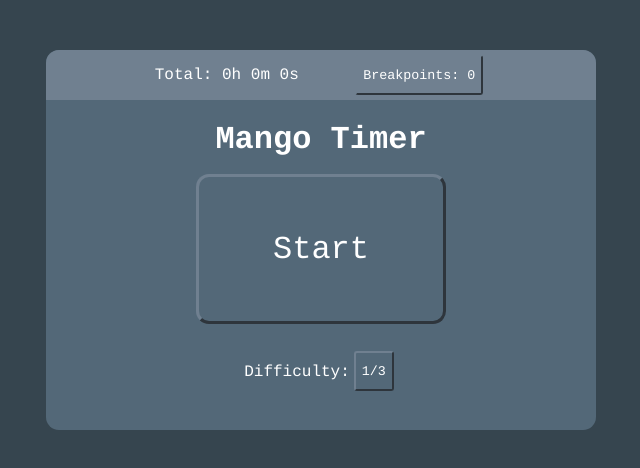
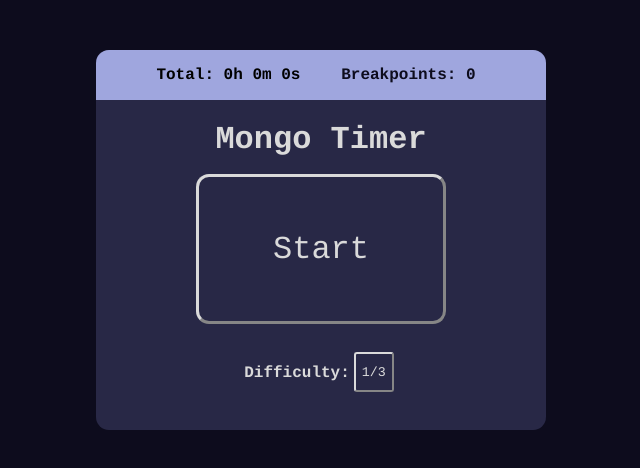
Before and after one commit to Mandlebra/pompom-productivity-app, a React (Vite) app: page / in a window 1280 px wide. Shown: the top 468 px of the page, without its empty margins (319-959 px from the left). Built offline with nearby package versions, Linux system fonts and the light colour scheme.

Commit message:
color styling

```diff
--- a/index.css
+++ b/index.css
@@ -7,9 +7,10 @@ body{
   flex-direction: column;
     margin: 0;
     width : 100%;
-    background: 	#36454f;
+    background: 	#0d0c1d;
     /*
         #6e7f80
+
         #536872
         #708090
         #536878
@@ -17,9 +18,9 @@ body{
     */
 
     text-align: center;
-    color: white;
+    /* color: #0d0c1d; */
     font-family: Courier;
-    /* font-weight: bold; */
+    font-weight: bold;
     height: 100%;
     /* flex-shrink: 0; */
     /* justify-content: center; */
--- a/src/App.jsx
+++ b/src/App.jsx
@@ -1,11 +1,20 @@
-//stop backbutton while on break
-//show visual indicator (greyed out)
-//same with difficulty button on swatch screen
-//disable switching screens while stopwatch is running
+//show visual indicator that you cant use buttons(greyed out?)
+
+//add shop button to stopwatch fixed position, ignore nav
+
+//save user profiles, login
+
+//cookies to keep timer data when computer closes/refreshes?
+//might be a local server issue
+//test on pc
 
 //add stats to break screen
 
+//color back button
+
 //add question mark for how-to guide
+//picture with text boxes?
+//new screen with text. explain concept & execution
 
 import { TopNavStyle, BackButton, WorkToPlay, Naviga, Navigado, Stopwatch, ModBox, ModButton, ModButton0, ModButtonBP, ModButtonControl, BackImg } from './appStyles.jsx';
 
@@ -14,9 +23,11 @@ import buttonLogo from '/src/assets/backArrow.png';
 import React, { useState, useCallback, useEffect } from 'react';
 import { useStopwatch, useTimer } from 'react-timer-hook';
 
+Number.prototype.zeroPad = function () {
+  return ('0' + this).slice(-2);
+};
 
-
-function MyStopwatch({ breakearned, setBreakEarned, style, setStyle, timerVis, setTimerVis, mytime, setMyTime, difficultyToggle, setDifficultyToggle }) {
+function MyStopwatch({ breakearned, setBreakEarned, style, setStyle, timerVis, setTimerVis, mytime, setMyTime, difficultyToggle, setDifficultyToggle, globalRunning, setGlobalRunning }) {
 
   const {
     totalSeconds,
@@ -36,6 +47,7 @@ function MyStopwatch({ breakearned, setBreakEarned, style, setStyle, timerVis, s
     setBreakEarned(breakearned + (totalSeconds / mod));
     setMyTime(mytime + totalSeconds);
     reset(0, false);
+    setGlobalRunning(false);
   }, [isRunning, reset, mytime, totalSeconds, breakearned]);
 
   const changeStyle = () => {
@@ -49,6 +61,7 @@ function MyStopwatch({ breakearned, setBreakEarned, style, setStyle, timerVis, s
       handleReset();
     } else {
       start();
+      setGlobalRunning(true);
     }
   }, [isRunning, start, pause]);
 
@@ -64,6 +77,7 @@ function MyStopwatch({ breakearned, setBreakEarned, style, setStyle, timerVis, s
 
   return (
     <Stopwatch className={style}>
+      <BackButton className={difficultyToggle == 0 ? 'light' : 'dark'} onClick={() => setDifficultyToggle(1)}> <BackImg src={buttonLogo} /></BackButton>
       <MyNav
         mytime={mytime}
         setMyTime={setMyTime}
@@ -71,9 +85,12 @@ function MyStopwatch({ breakearned, setBreakEarned, style, setStyle, timerVis, s
         changeStyle={changeStyle}
         breakearned={breakearned}
         setBreakEarned={setBreakEarned}
+        difficultyToggle={difficultyToggle}
+        globalRunning={globalRunning}
+        setGlobalRunning={setGlobalRunning}
       />
-      <h1 style= {{marginBottom: "12px"}}className={style}>
-        Mango Timer
+      <h1 style={{ color: "#dadada", marginBottom: "12px" }} className={style}>
+        {difficultyToggle == 1 ? "Mongo Timer" : ""}
       </h1>
       <article className={difficultyToggle == 1 ? 'light' : 'dark'}>
         {/* <p>Current Session</p> */}
@@ -82,26 +99,26 @@ function MyStopwatch({ breakearned, setBreakEarned, style, setStyle, timerVis, s
         </p> */}
         {/* <p>{isRunning ? 'Running' : 'Not running'}</p> */}
         <ModButtonControl className={style} onClick={handleStartPause}>
-          {!isRunning ? "Start" : hours + ":" + minutes + ":" + seconds}
+          {!isRunning ? "Start" : hours.zeroPad() + ":" + minutes.zeroPad() + ":" + seconds.zeroPad()}
           {/* {hours}:{minutes}:{seconds} */}
         </ModButtonControl>
         {/* <ModButtonControl className={style} onClick={((totalSeconds > 0) || (isRunning && totalSeconds == 0)) ? handleReset : () => (0)}>
           Finish
         </ModButtonControl> */}
       </article>
+      <WorkToPlay>
+        <p style={{ color: "#dadada" }} className={difficultyToggle == 1 ? 'light' : 'dark'}>Difficulty: </p>
+        <ModButton className={difficultyToggle == 1 ? 'light' : 'dark'} onClick={!isRunning ? () => setDifficultyToggle(0) : () => (0)}>1/{mod}</ModButton>
+      </WorkToPlay>
+
+      <ModBox className={style}>
+        <ModButton0 className={difficultyToggle == 0 ? 'light' : 'dark'} onClick={((totalSeconds > 0) || (isRunning && totalSeconds == 0)) ? () => (0) : () => handleMod(1)}>Very Easy &nbsp;[1/1]</ModButton0>
+        <ModButton0 className={difficultyToggle == 0 ? 'light' : 'dark'} onClick={((totalSeconds > 0) || (isRunning && totalSeconds == 0)) ? () => (0) : () => handleMod(2)}>Easy &nbsp;&nbsp;&nbsp;&nbsp;&nbsp;&nbsp;[1/2]</ModButton0>
+        <ModButton0 className={difficultyToggle == 0 ? 'light' : 'dark'} onClick={((totalSeconds > 0) || (isRunning && totalSeconds == 0)) ? () => (0) : () => handleMod(3)}>Medium &nbsp;&nbsp;&nbsp; [1/3]</ModButton0>
+        <ModButton0 className={difficultyToggle == 0 ? 'light' : 'dark'} onClick={((totalSeconds > 0) || (isRunning && totalSeconds == 0)) ? () => (0) : () => handleMod(4)}>Hard &nbsp;&nbsp;&nbsp;&nbsp;&nbsp;&nbsp;[1/4]</ModButton0>
+      </ModBox>
 
 
-      <ModBox className={style}>
-        <ModButton0 className={difficultyToggle == 0 ? 'light' : 'dark'} onClick={((totalSeconds > 0) || (isRunning && totalSeconds == 0)) ? () => (0) : () => handleMod(1)}>Very Easy</ModButton0>
-        <ModButton0 className={difficultyToggle == 0 ? 'light' : 'dark'} onClick={((totalSeconds > 0) || (isRunning && totalSeconds == 0)) ? () => (0) : () => handleMod(2)}>Easy</ModButton0>
-        <ModButton0 className={difficultyToggle == 0 ? 'light' : 'dark'} onClick={((totalSeconds > 0) || (isRunning && totalSeconds == 0)) ? () => (0) : () => handleMod(3)}>Medium</ModButton0>
-        <ModButton0 className={difficultyToggle == 0 ? 'light' : 'dark'} onClick={((totalSeconds > 0) || (isRunning && totalSeconds == 0)) ? () => (0) : () => handleMod(4)}>Hard</ModButton0>
-      </ModBox>
-
-      <WorkToPlay>
-        <p className={difficultyToggle == 1 ? 'light' : 'dark'}>Difficulty: </p>
-        <ModButton className={difficultyToggle == 1 ? 'light' : 'dark'} onClick={!isRunning ? () => setDifficultyToggle(0) : () => (0)}>1/{mod}</ModButton>
-      </WorkToPlay>
 
 
     </Stopwatch>
@@ -112,7 +129,7 @@ function MyStopwatch({ breakearned, setBreakEarned, style, setStyle, timerVis, s
 
 
 
-function MyTimer({ expiryTimestamp, breakearned, setBreakEarned, style, setStyle, changeStyle, timerVis, setTimerVis, mytime, setMyTime }) {
+function MyTimer({ expiryTimestamp, breakearned, setBreakEarned, style, setStyle, changeStyle, timerVis, setTimerVis, mytime, setMyTime, globalRunning, setGlobalRunning }) {
   const {
     totalSeconds,
     seconds,
@@ -166,8 +183,8 @@ function MyTimer({ expiryTimestamp, breakearned, setBreakEarned, style, setStyle
         breakearned={breakearned}
         setBreakEarned={setBreakEarned}
       /> */}
-      <BackButton className={style == "light" ? "dark" : "light"} onClick={changeStyle}> <BackImg src={buttonLogo} /></BackButton>
-      <h1 style={{ paddingTop: "71px", marginBottom: "12px" }} className={style == "light" ? "dark" : "light"}>Break Timer</h1>
+      <BackButton className={style == "light" ? "dark" : "light"} onClick={!isRunning ? () => changeStyle() : () => (0)}> <BackImg src={buttonLogo} /></BackButton>
+      <h1 style={{ color: "#dadada", paddingTop: "71px", marginBottom: "12px" }} className={style == "light" ? "dark" : "light"}>Break Timer</h1>
       <article>
 
         {/* <p className={timerVis == 0 ? "dark" : "light"}>{Math.floor(breakearned)} breakpoints earned!</p> */}
@@ -178,7 +195,7 @@ function MyTimer({ expiryTimestamp, breakearned, setBreakEarned, style, setStyle
         {/* <ModBox className={style == "light" ? "dark" : "light"}> */}
         {/* <ModButton className={style == "light" ? "dark" : "light"} onClick={resume}>Resume</ModButton> */}
         <ModButtonControl className={style == "light" ? "dark" : "light"} onClick={handleStartPause}>
-          {isRunning ? hours + ":" + minutes + ":" + seconds : parseInt(breakearned) + " BP"}</ModButtonControl>
+          {isRunning ? hours.zeroPad() + ":" + minutes.zeroPad() + ":" + seconds.zeroPad() : parseInt(breakearned) + " BP"}</ModButtonControl>
         {/* </ModBox> */}
       </article>
     </Stopwatch>
@@ -186,23 +203,25 @@ function MyTimer({ expiryTimestamp, breakearned, setBreakEarned, style, setStyle
   );
 }
 
-function MyNav({ mytime, style, changeStyle, setMyTime, breakearned, setBreakEarned }) {
+function MyNav({ mytime, style, changeStyle, setMyTime, breakearned, setBreakEarned, difficultyToggle, globalRunning }) {
 
   return (
     <>
       <Naviga>
+        <div className={difficultyToggle == 1 ? 'light' : 'dark'}>
           <Navigado>
             <p>
               Total: {Math.floor(mytime / 3600)}h {Math.floor((mytime % 3600) / 60)}m {Math.floor(mytime % 60)}s
               {/* <ModButton className={style} onClick={() => setMyTime(0)}>Reset</ModButton> */}
             </p>
             <p>
-            <ModButtonBP className={style} onClick={changeStyle}>
+              <ModButtonBP className={style} onClick={globalRunning == false ? () => changeStyle() : () => (0)}>
                 Breakpoints: {parseInt(breakearned)}
               </ModButtonBP>
               {/*<ModButton className={style} onClick={() => setBreakEarned(0)}>Reset</ModButton> */}
             </p>
           </Navigado>
+        </div>
       </Naviga>
     </>
   );
@@ -219,7 +238,8 @@ function TopNav() {
   );
 }
 
-export default function App() {
+export default function App()
+{
 
 
   const [breakearned, setBreakEarned] = useState(0);
@@ -227,6 +247,8 @@ export default function App() {
   const [timerVis, setTimerVis] = useState(0);
   const [difficultyToggle, setDifficultyToggle] = useState(1);
   const [mytime, setMyTime] = useState(0);
+  const [globalRunning, setGlobalRunning] = useState(false);
+
 
   const time = new Date();
 
@@ -252,6 +274,8 @@ export default function App() {
         setTimerVis={setTimerVis}
         difficultyToggle={difficultyToggle}
         setDifficultyToggle={setDifficultyToggle}
+        globalRunning={globalRunning}
+        setGlobalRunning={setGlobalRunning}
       />
       <MyTimer
         mytime={mytime}
@@ -263,7 +287,10 @@ export default function App() {
         breakearned={breakearned}
         setBreakEarned={setBreakEarned}
         timerVis={timerVis}
-        setTimerVis={setTimerVis} />
+        setTimerVis={setTimerVis}
+        globalRunning={globalRunning}
+        setGlobalRunning={setGlobalRunning}
+      />
     </>
   );
 }
--- a/src/appStyles.jsx
+++ b/src/appStyles.jsx
@@ -2,21 +2,39 @@ import styled from 'styled-components';
 
 export const Stopwatch = styled.main`
 
-    background: #536878;
+    background: #282846;
     width: 70%;
     margin: auto;
 border-radius: 13px;
     margin-top: 50px;
     height: 380px;
 
-    width:550px;
+    width:450px;
   max-width:93%;
+    align-items: center;
+    justify-content: center;
   /* margin:auto; */
   /* height:50px; */
   /* background:red; */
     /* background: linear-gradient(90deg, #FFADAD, #FFD6A5 35%, #CAFFBF 100%); */
     /*
     color palettes
+#0d0c1d
+#474973
+#9fa6de
+#e9d1e2
+#dadada
+#c974c8
+
+
+#f1dac4 // #a69cac // #474973 // #161b33 // #0d0c1d
+
+ #6e7f80
+
+        #536872
+        #708090
+        #536878
+        #36454f
     #FFADAD
     #FFD6A5
     #FDFFB6
@@ -36,8 +54,6 @@ border-radius: 13px;
     /* max-width: 500px;  */
     /* display: flex; */
     /* flex-direction: column; */
-    align-items: center;
-    justify-content: center;
 `;
 
 export const ModBox = styled.aside`
@@ -55,15 +71,16 @@ width: 35%;
      align-items: center;
     justify-content: center;
     margin: auto;
+    padding-top: 25px;
     /* max-width: 1000px; */
     /* height: 100%; */
     /* height : 100%; */
 `;
 
 export const ModButton = styled.button`
-    color: white;
+    color: #dadada;
 font-family: Courier  ;
-border-color: #708090;
+border-color: #dadada;
 /* padding: 5px; */
 margin: 4px;
 /* width: 5em; */
@@ -76,12 +93,15 @@ height: 3em;
 border-radius: 3px;
 /* border-color: #CAFFBF; */
 /* border-color: white; */
-background-color: rgb(0,0,0,0);
+background-color: #282846;
 /* height: 100%; */
 /* margin: auto; */
 /* padding: auto; */
-&:focus{
-    /* filter: brightness(50%); */
+&:hover{
+        filter: brightness(100%);
+    }
+&:active{
+    filter: brightness(95%);
 }
 `;
 
@@ -94,29 +114,40 @@ object-fit: contain;
 `;
 
 export const ModButtonBP = styled(ModButton)`
-    background-color: rgb(0,0,0,0);
-    /* border-color: #e5e5e5; */
+    background-color: #9fa6de;
+    color: #0d0c1d;
+    border-color: #9fa6de;
+    border-radius: 0;
+    font-weight: bold;
+font-size: 16px;
+height: 50px;
+    border: none;
     /* border-color: #708090; */
-    &:focus{
-        filter: brightness(100%);
+    &:hover{
+        filter: brightness(90%);
     }
+    /* &:focus{
+
+    filter: brightness(80%);
+} */
 `;
 export const BackButton = styled(ModButton)`
     margin: 10px;
     width:9%;
     height:9%;
-background-color: #536878;
-border-radius: 50%;
+    /* background-color: #536878; */
+    border-radius:30%;
     border: none;
     float: left;
 
-&:focus{
+    &:active{
         background: none;
 
         filter: brightness(50%);
     }
 `;
 
+//for mod menu buttons
 export const ModButton0 = styled(ModButton)`
     /* border-color: #708090; */
     border-width: 3px;
@@ -124,9 +155,9 @@ export const ModButton0 = styled(ModButton)`
     /* font-weight: bold; */
     width: 200px;
     font-size: 16px;
-    &:focus{
+    /* &:focus{
         filter: brightness(100%);
-    }
+    } */
 `;
 
 
@@ -136,7 +167,7 @@ export const ModButtonControl = styled(ModButton)`
 border-width: 3px;
 border-radius: 13px;
 /* border-color: #708090; */
-background-color: rgb(0,0,0,0);
+background-color: #282846;
 width: 250px;
 height: 150px;
 /* font-weight: bold; */
@@ -144,9 +175,9 @@ font-size:200%;
 /* background: #FFADAD; */
 /* border-color: white;  */
 /* border-radius: 3px; */
-&:focus{
+/* &:focus{
     filter: brightness(100%);
-}
+} */
 `;
 
 export const Naviga = styled.nav`
@@ -158,7 +189,7 @@ border-top-right-radius: 13px;
 width: 100%;
 //transparent background
     /* background: rgba(0,0,0,0); */
-background: #708090;
+background: #9fa6de;
 /* border-color: white;  */
 /* border-radius: 3px; */
 `;
@@ -166,14 +197,14 @@ background: #708090;
 
 export const Navigado = styled.nav`
 /* border-bottom: 1px solid black; */
-color: white;
+/* color: f1dac4; */
 align-items: center;
 display: flex;
 margin: auto;
 justify-content: space-around;
 
 height: 50px;
-width: 70%;
+width: 80%;
 
 `;
 export const TopNavStyle = styled.nav`
@@ -181,7 +212,7 @@ export const TopNavStyle = styled.nav`
 position: fixed;
 top: 0;
 left: 0;
-color: white;
+/* color: white; */
 background-color: #536878;
 align-items: center;
 /* text-align: left; */
@@ -203,6 +234,6 @@ width: 100%;
 display: flex;
 margin: auto;
 justify-content: center;
-margin-top: 19px;
+margin-top: 20px;
 
 `;
```
Lines whose indentation alone changed are shown as unchanged.
